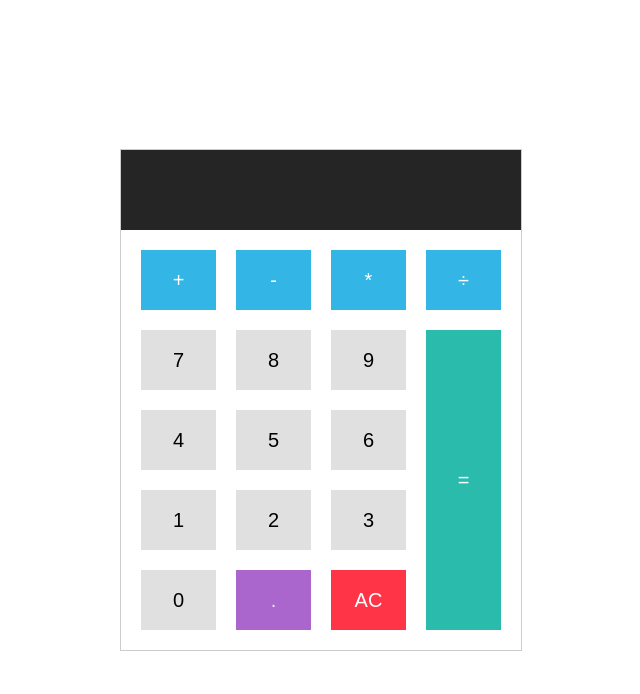
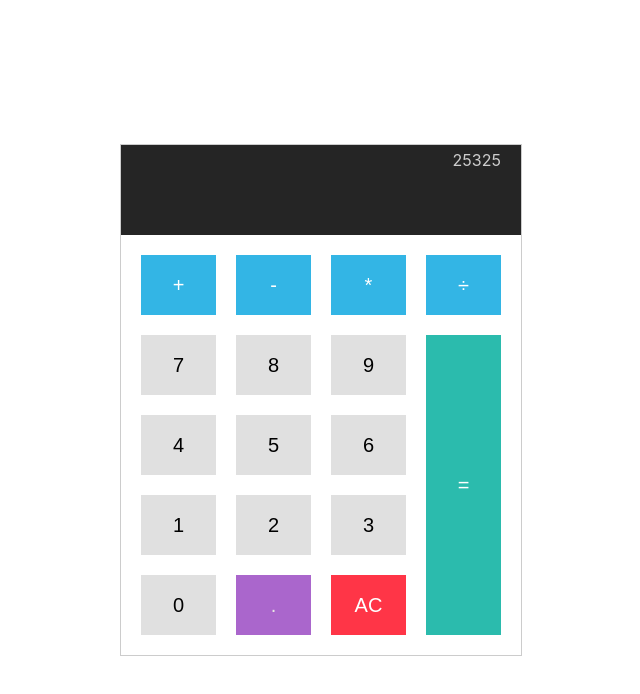
Before and after one commit to JakubBrandys/calculator_react, a React (Create React App) app: page / in a window 1280 px wide. Shown: the top 694 px of the page, without its empty margins (319-959 px from the left). Built offline with nearby package versions, Linux system fonts and the light colour scheme.

Commit message:
feat: refactor screen

```diff
--- a/src/components/Calculator/Calculator.js
+++ b/src/components/Calculator/Calculator.js
@@ -16,7 +16,7 @@ const Calculator = () => {
 
   return (
     <div className={styled.calculator}>
-      <Screen value={value} />
+      <Screen currentValue={value} previousValue="25325" />
       <Keyboard
         getValue={getValue}
         clearScreen={clearScreen}
--- a/src/components/Screen/Screen.js
+++ b/src/components/Screen/Screen.js
@@ -1,11 +1,12 @@
 import styled from "./Screen.module.css";
 
-const Screen = ({ value }) => {
+const Screen = ({ currentValue, previousValue }) => {
     return (
-        <div
-          className={styled.screen}
-        >
-          {value}
+        <div className={styled.screen}>
+          <div className={styled.previous}>{previousValue}</div>
+          <div className={styled.current}>
+            {currentValue}
+          </div>
         </div>
     );
 };
--- a/src/components/Screen/Screen.module.css
+++ b/src/components/Screen/Screen.module.css
@@ -2,9 +2,20 @@
   height: 80px;
   background-color: #252525;
   color: white;
-  padding: 0 20px;
-  font-size: 30px;
+  padding: 5px 20px;
   display: flex;
-  justify-content: flex-end;
-  align-items: center;
+  flex-direction: column;
+  align-items: flex-end;
+  justify-content: center;
 }
+
+.current {
+  font-size: 25px;
+  padding: 10px 0;
+  height: 60px;
+}
+
+.previous {
+  height: 20px;
+  color: #ccc;
+}
```
